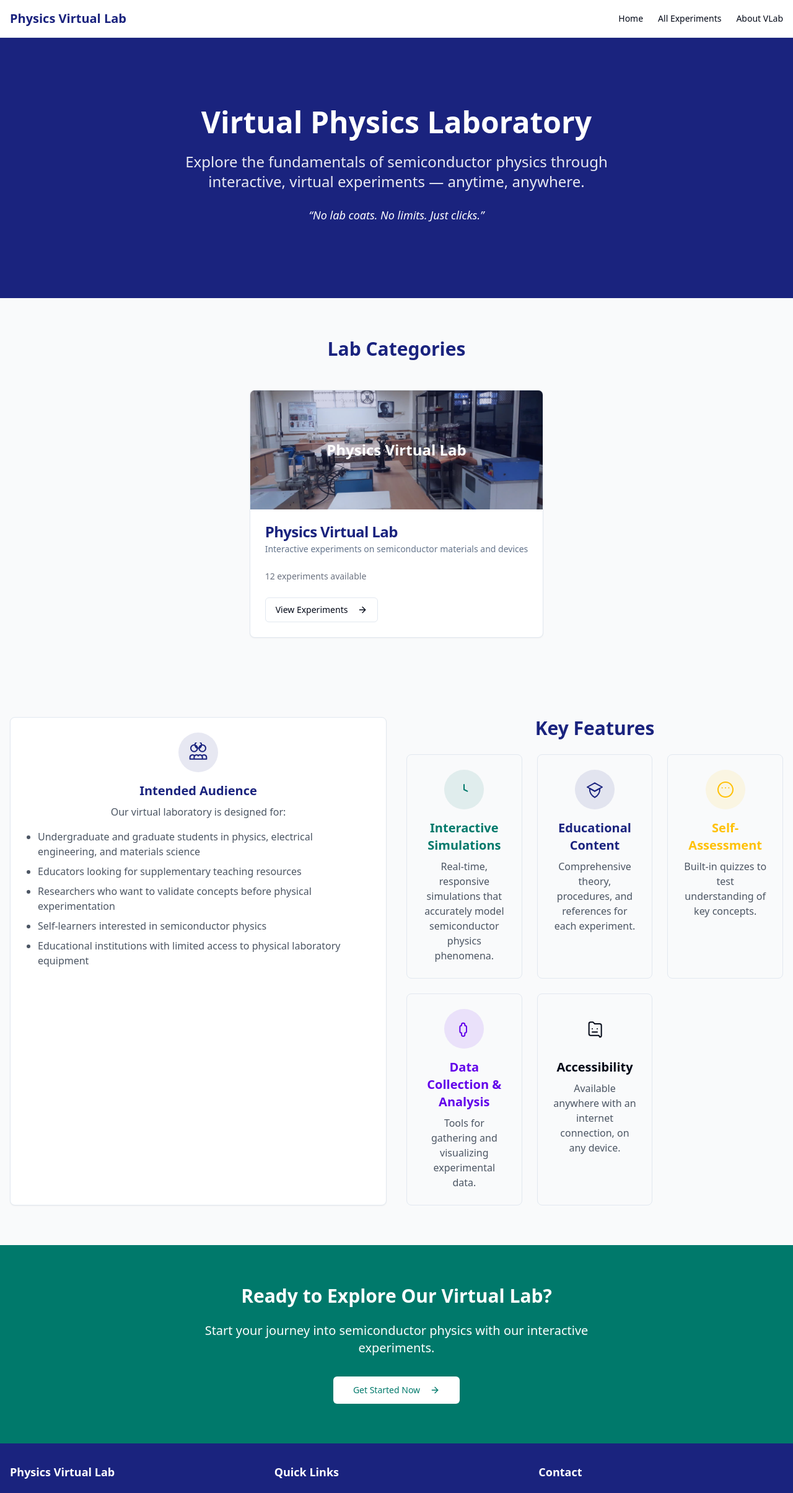
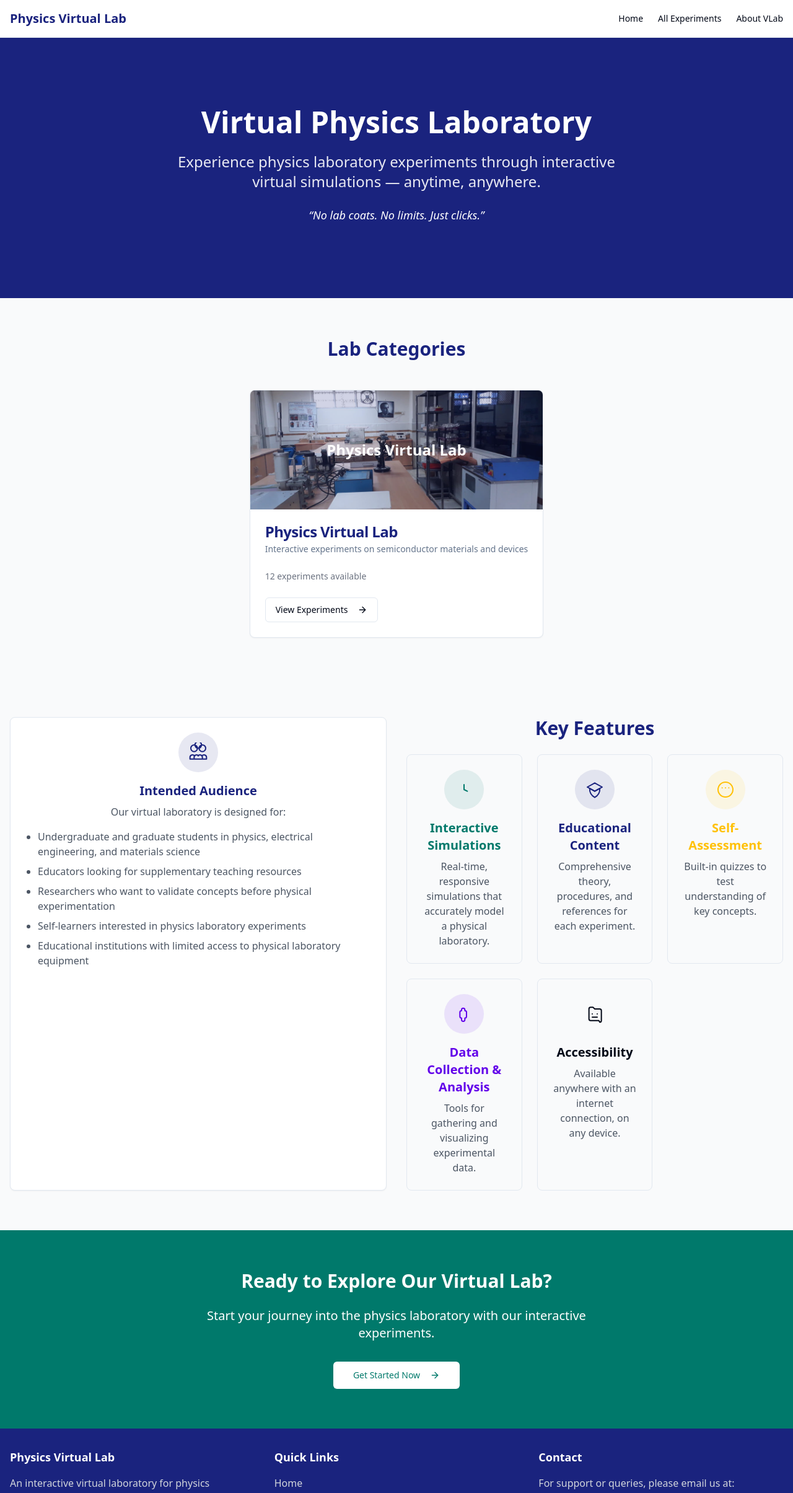
Before and after one commit to itzayush18/srm-virtual-labs, a React (Vite) app: page / in a window 1280 px wide. Shown: the top 2409 px of the page at 62% size. Built offline with nearby package versions, Linux system fonts and the light colour scheme.

Commit message:
Revise text for clarity on physics experiments

```diff
--- a/src/pages/Index.tsx
+++ b/src/pages/Index.tsx
@@ -33,8 +33,7 @@ const Index = () => {
               Virtual Physics Laboratory
             </h1>
             <p className="text-xl md:text-2xl mb-6 opacity-90 animate-fade-in">
-              Explore the fundamentals of semiconductor physics through interactive, virtual
-              experiments — anytime, anywhere.
+              Experience physics laboratory experiments through interactive virtual simulations — anytime, anywhere.
             </p>
             <p className="text-lg italic text-lab-lightBlue mb-2 animate-fade-in">
               “No lab coats. No limits. Just clicks.”
@@ -131,7 +130,7 @@ const Index = () => {
                   </li>
                   <li>Educators looking for supplementary teaching resources</li>
                   <li>Researchers who want to validate concepts before physical experimentation</li>
-                  <li>Self-learners interested in semiconductor physics</li>
+                  <li>Self-learners interested in physics laboratory experiments</li>
                   <li>
                     Educational institutions with limited access to physical laboratory equipment
                   </li>
@@ -161,8 +160,7 @@ const Index = () => {
                     Interactive Simulations
                   </h3>
                   <p className="text-gray-600">
-                    Real-time, responsive simulations that accurately model semiconductor physics
-                    phenomena.
+                    Real-time, responsive simulations that accurately model a physical laboratory.
                   </p>
                 </div>
 
@@ -279,7 +277,7 @@ const Index = () => {
         <div className="container mx-auto px-4 text-center">
           <h2 className="text-3xl font-bold mb-6">Ready to Explore Our Virtual Lab?</h2>
           <p className="text-xl mb-8 max-w-2xl mx-auto">
-            Start your journey into semiconductor physics with our interactive experiments.
+            Start your journey into the physics laboratory with our interactive experiments.
           </p>
           <Button asChild size="lg" className="bg-white text-lab-teal hover:bg-gray-100">
             <Link to="/lab">
```
